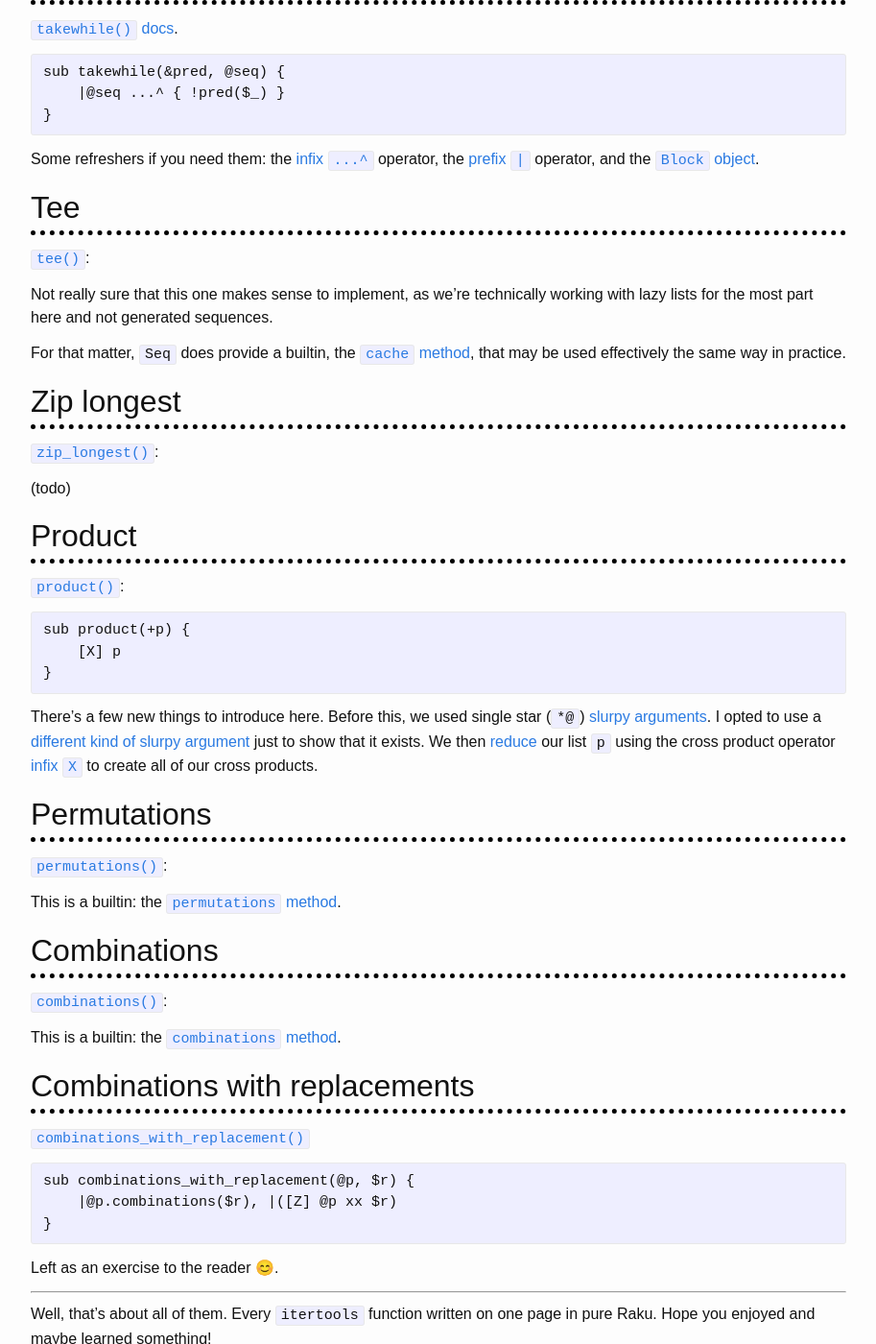
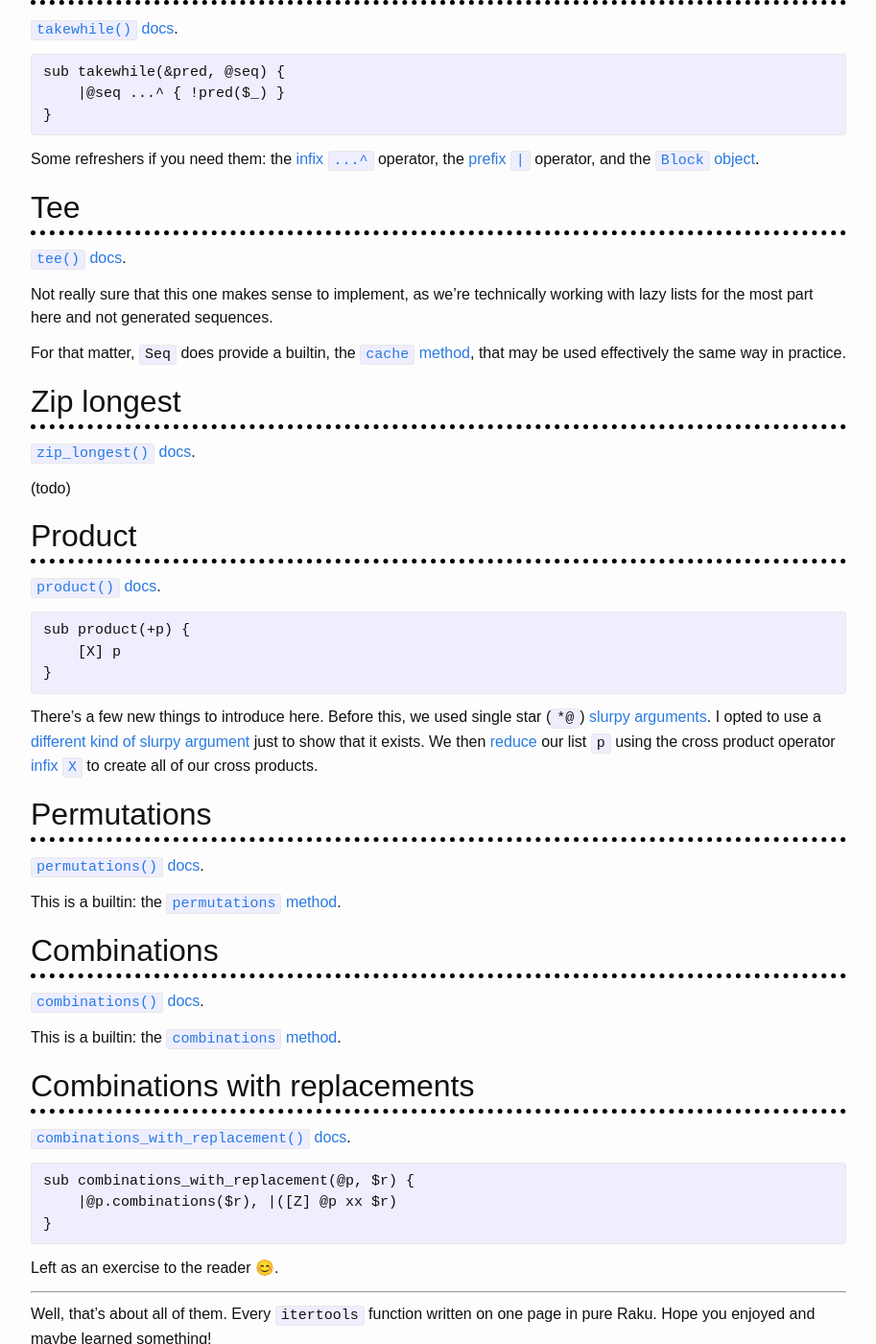
Before and after one commit to DataKinds/datakinds.github.io, a Jekyll site: the page built from _posts/2020-06-24-explaining-raku-using-itertools.md, in a window 1280 px wide and 1400 px high, scrolled down 6622 px. Shown: the whole window at 96% size, without its empty margins (183-1096 px from the left). Built offline with Jekyll 4.4.1, drawn with Linux system fonts in a browser that asks for light colours.

Commit message:
Made some formatting more consistent

````diff
--- a/_posts/2020-06-24-explaining-raku-using-itertools.md
+++ b/_posts/2020-06-24-explaining-raku-using-itertools.md
@@ -275,7 +275,7 @@ Some refreshers if you need them: the [infix `...^`](https://docs.raku.org/langu
 
 # Tee
 
-[`tee()`](https://docs.python.org/3/library/itertools.html#itertools.tee):
+[`tee()` docs](https://docs.python.org/3/library/itertools.html#itertools.tee).
 
 Not really sure that this one makes sense to implement, as we're technically working with lazy lists for the most part here and not generated sequences.
 
@@ -283,13 +283,13 @@ For that matter, `Seq` does provide a builtin, the [`cache` method](https://docs
 
 # Zip longest
 
-[`zip_longest()`](https://docs.python.org/3/library/itertools.html#itertools.zip_longest):
+[`zip_longest()` docs](https://docs.python.org/3/library/itertools.html#itertools.zip_longest).
 
 (todo)
 
 # Product
 
-[`product()`](https://docs.python.org/3/library/itertools.html#itertools.product):
+[`product()` docs](https://docs.python.org/3/library/itertools.html#itertools.product).
 
 ```raku
 sub product(+p) {
@@ -301,19 +301,19 @@ There's a few new things to introduce here. Before this, we used single star (`*
 
 # Permutations
 
-[`permutations()`](https://docs.python.org/3/library/itertools.html#itertools.permutations):
+[`permutations()` docs](https://docs.python.org/3/library/itertools.html#itertools.permutations).
 
 This is a builtin: the [`permutations` method](https://docs.raku.org/routine/permutations).
 
 # Combinations
 
-[`combinations()`](https://docs.python.org/3/library/itertools.html#itertools.combinations):
+[`combinations()` docs](https://docs.python.org/3/library/itertools.html#itertools.combinations).
 
 This is a builtin: the [`combinations` method](https://docs.raku.org/routine/combinations).
 
 # Combinations with replacements
 
-[`combinations_with_replacement()`](https://docs.python.org/3/library/itertools.html#itertools.combinations)
+[`combinations_with_replacement()` docs](https://docs.python.org/3/library/itertools.html#itertools.combinations).
 
 ```raku
 sub combinations_with_replacement(@p, $r) {
````
